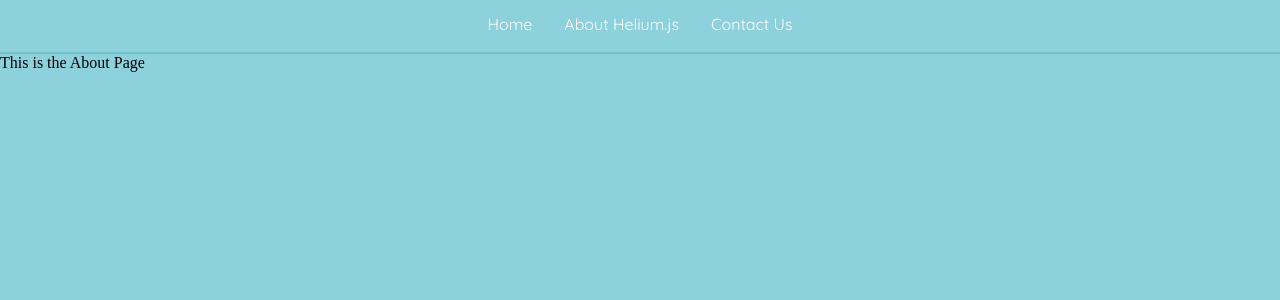
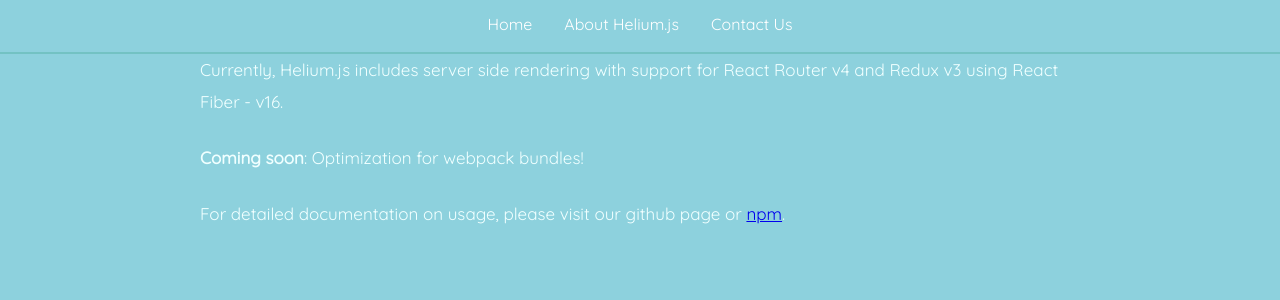
Before and after one commit to SJCProduction/Helium, a React app: page /about in a window 1280 px wide. Shown: the top 300 px of the page. Built offline with nearby package versions, Linux system fonts and the light colour scheme.

Commit message:
add working links and general outline of Helium

```diff
--- a/src/components/About.js
+++ b/src/components/About.js
@@ -1,7 +1,14 @@
 import React from 'react';
 
 const About = ()=> {
-  return <div>This is the About Page</div>
+  return (
+  <React.Fragment>
+    <p className="about">Currently, Helium.js includes server side rendering with support for React Router v4 and Redux v3 using React Fiber - v16. </p>
+    <p className="about"><strong>Coming soon</strong>: Optimization for webpack bundles!</p>
+    <p>For detailed documentation on usage, please visit our github page <a href="https://github.com/SJCProduction/Helium.js"> <i class="fab fa-github fa-2x"></i></a> or <a href="https://www.npmjs.com/package/helium.js">npm</a>.</p>
+
+  </React.Fragment>
+  )
 }
 
 export default About;
```
